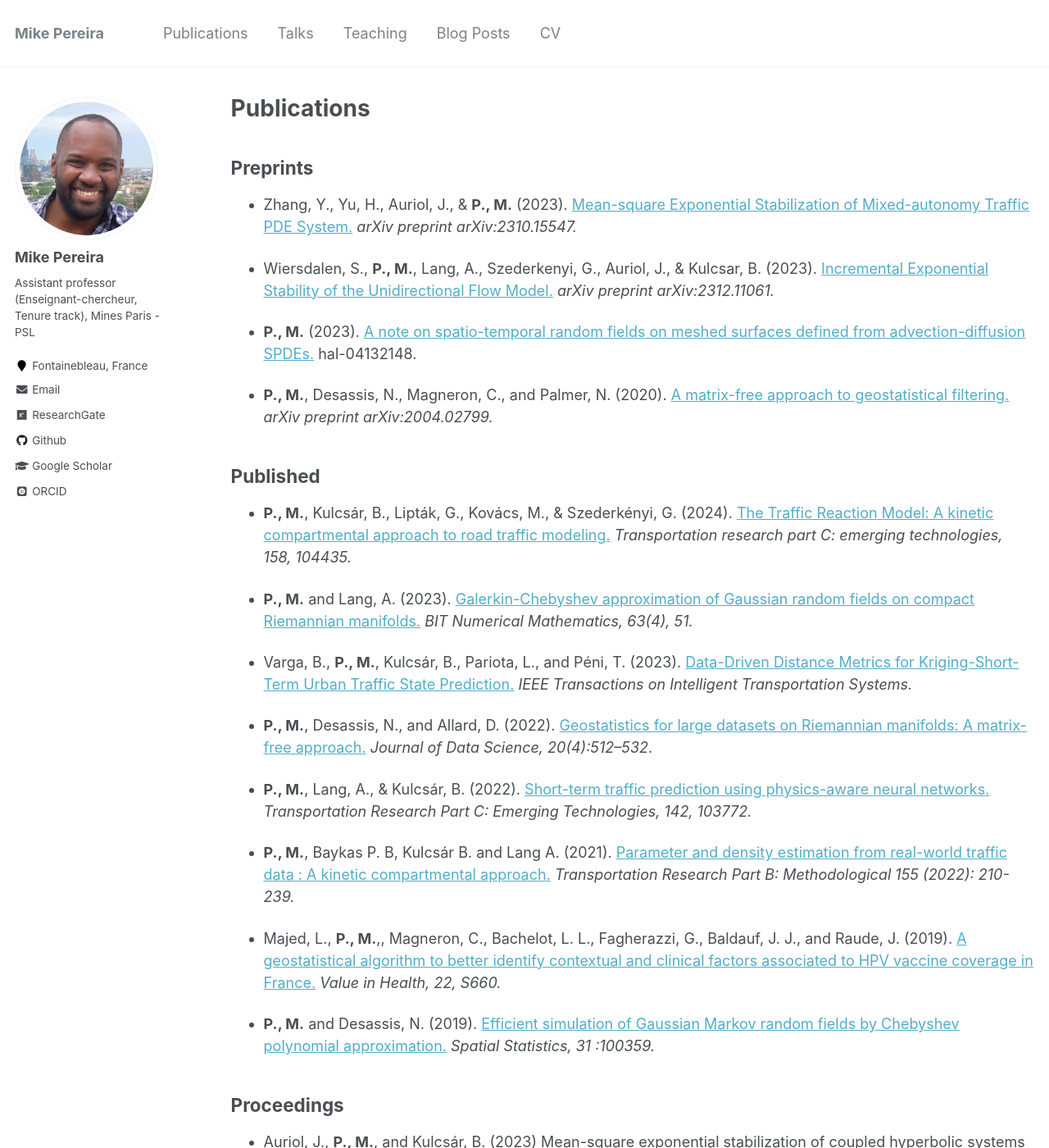
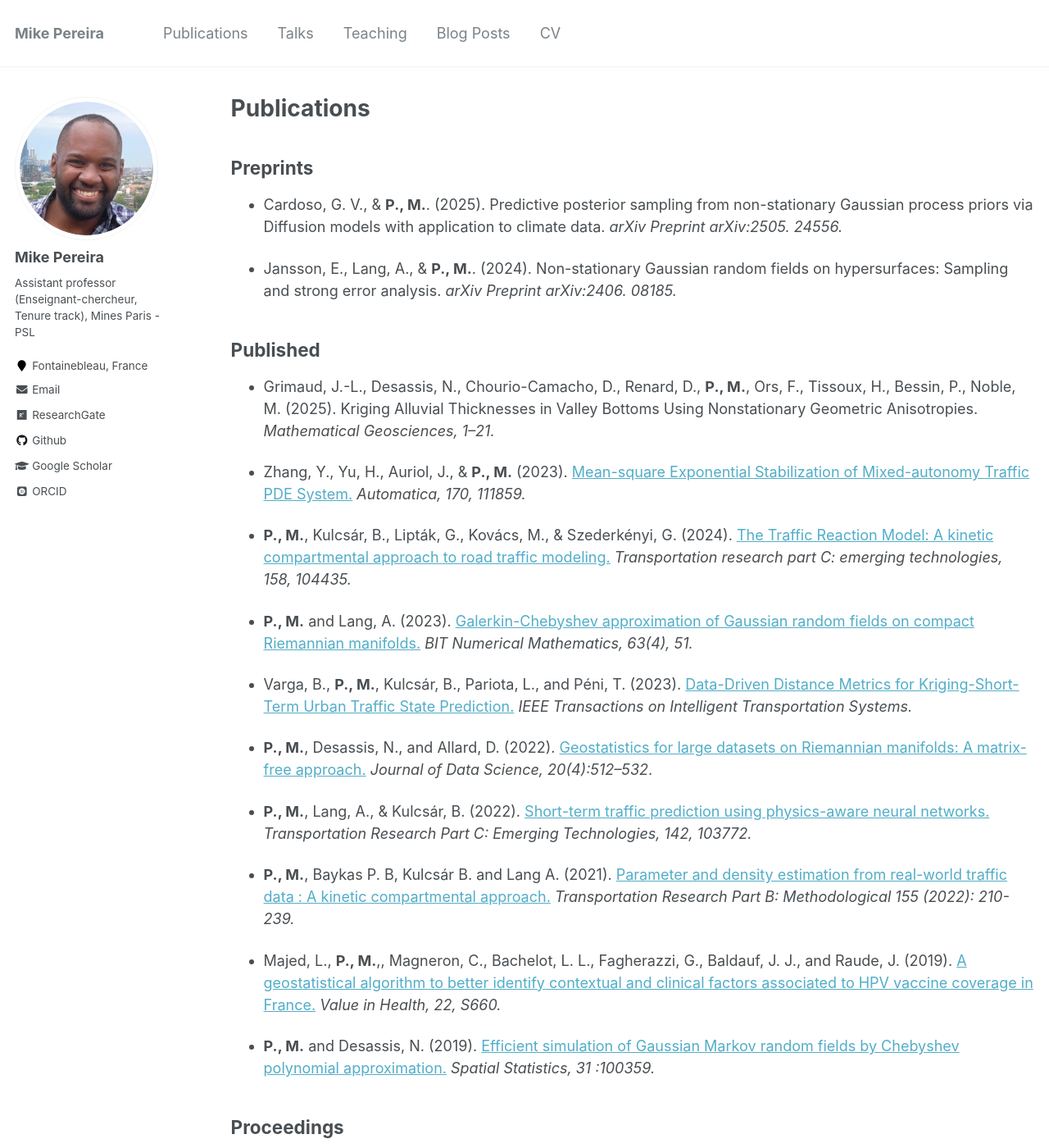
Before and after one commit to mike-pereira/mike-pereira.github.io, a Jekyll site: the page built from _pages/publications.md, in a window 1280 px wide and 1400 px high. Shown: the whole window at 82% size. Built offline with Jekyll 4.4.1, drawn with Linux system fonts in a browser that asks for light colours; some web fonts are replaced; some of the changed text lies outside the part shown.

Commit message:
maj publis

```diff
--- a/_pages/publications.md
+++ b/_pages/publications.md
@@ -8,20 +8,16 @@ author_profile: true
 Preprints
 ----
 
+* Cardoso, G. V., & **P., M.**. (2025). Predictive posterior sampling from non-stationary Gaussian process priors via Diffusion models with application to climate data. *arXiv Preprint arXiv:2505. 24556.*
 
-* Zhang, Y., Yu, H., Auriol, J., & **P., M.** (2023). [Mean-square Exponential Stabilization of Mixed-autonomy Traffic PDE System.](https://arxiv.org/abs/2310.15547) *arXiv preprint arXiv:2310.15547.*
-
-* Wiersdalen, S., **P., M.**, Lang, A., Szederkenyi, G., Auriol, J., & Kulcsar, B. (2023). [Incremental Exponential Stability of the Unidirectional Flow Model.](https://arxiv.org/abs/2312.11061) *arXiv preprint arXiv:2312.11061.*
-
-* **P., M.** (2023). [A note on spatio-temporal random fields on meshed surfaces defined from
-advection-diffusion SPDEs.](../../files/strf.pdf) hal-04132148.
-
-* **P., M.**, Desassis, N., Magneron, C., and Palmer, N. (2020). [A matrix-free approach to geostatistical filtering.](https://arxiv.org/abs/2004.02799) *arXiv preprint arXiv:2004.02799.*
-
-
+* Jansson, E., Lang, A., & **P., M.**. (2024). Non-stationary Gaussian random fields on hypersurfaces: Sampling and strong error analysis. *arXiv Preprint arXiv:2406. 08185.*
 
 Published
 ----
+
+* Grimaud, J.-L., Desassis, N., Chourio-Camacho, D., Renard, D., **P., M.**, Ors, F., Tissoux, H., Bessin, P., Noble, M. (2025). Kriging Alluvial Thicknesses in Valley Bottoms Using Nonstationary Geometric Anisotropies. *Mathematical Geosciences, 1–21.*
+
+* Zhang, Y., Yu, H., Auriol, J., & **P., M.** (2023). [Mean-square Exponential Stabilization of Mixed-autonomy Traffic PDE System.](https://www.sciencedirect.com/science/article/abs/pii/S0005109824003534) *Automatica, 170, 111859.*
 
 * **P., M.**, Kulcsár, B., Lipták, G., Kovács, M., & Szederkényi, G. (2024). [The Traffic Reaction Model: A kinetic compartmental approach to road traffic modeling.](https://doi.org/10.1016/j.trc.2023.104435) *Transportation research part C: emerging technologies, 158, 104435.*
 
@@ -43,7 +39,7 @@ Published
 
 Proceedings
 ----
-* Auriol, J., **P., M.**, and Kulcsár, B. (2023) Mean-square exponential stabilization of coupled hyperbolic systems with random parameters. In *IFAC World Congress 2023*.
+* Auriol, J., **P., M.**, and Kulcsár, B. (2023) [Mean-square exponential stabilization of coupled hyperbolic systems with random parameters.](https://www.sciencedirect.com/science/article/pii/S2405896323013745) In *IFAC World Congress 2023*.
 
 * Desassis, N., Renard, D., **P., M.**, and Freulon, X. (2019). [Plurigaussian simulations with the Stochastic Partial Differential Equation (SPDE) approach.](https://www.earthdoc.org/content/papers/10.3997/2214-4609.201902174) In *Petroleum Geostatistics 2019.*
 
```
Also changed, not shown: other parts of _pages/publications.md (+7 -0 lines).
